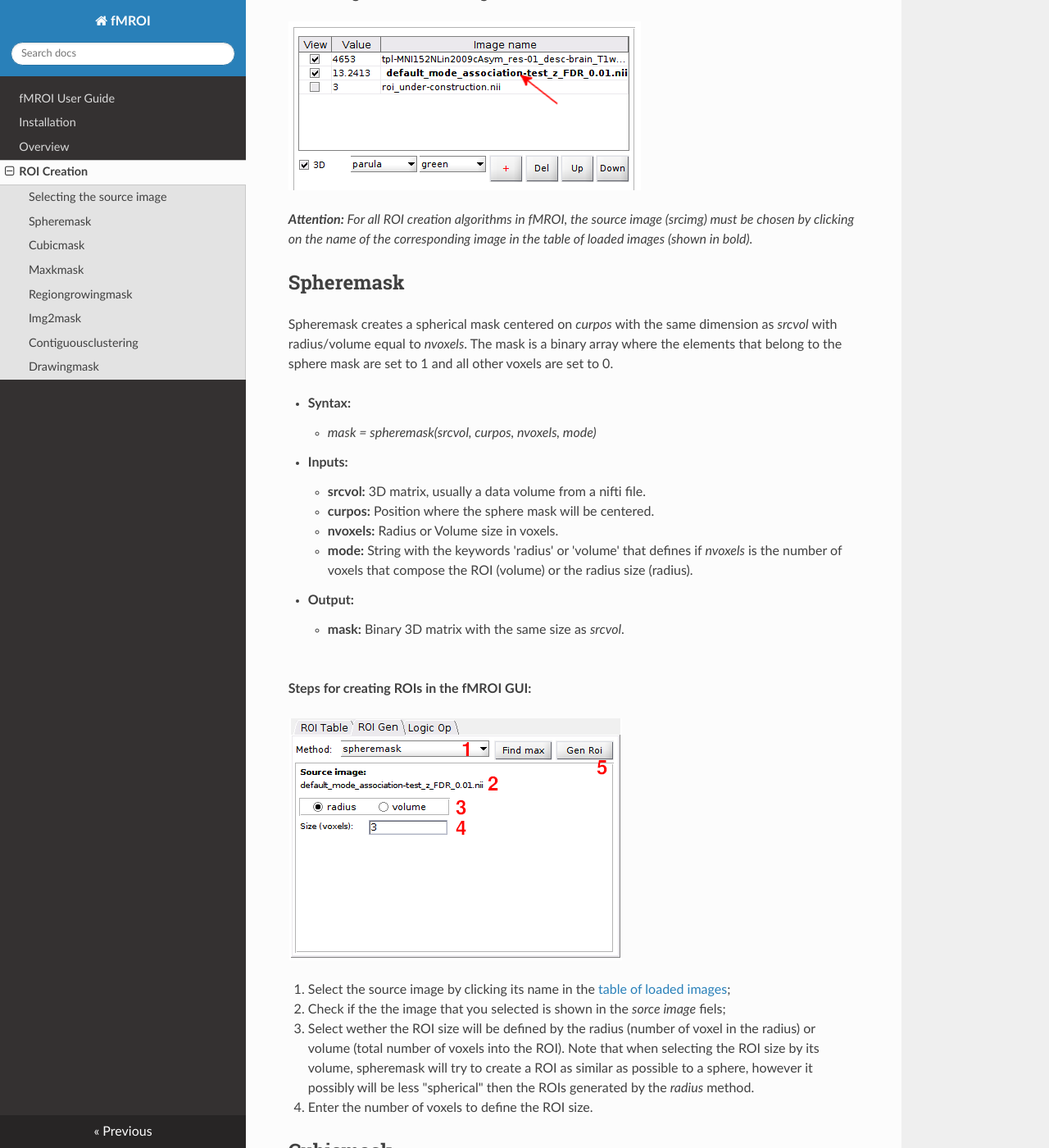
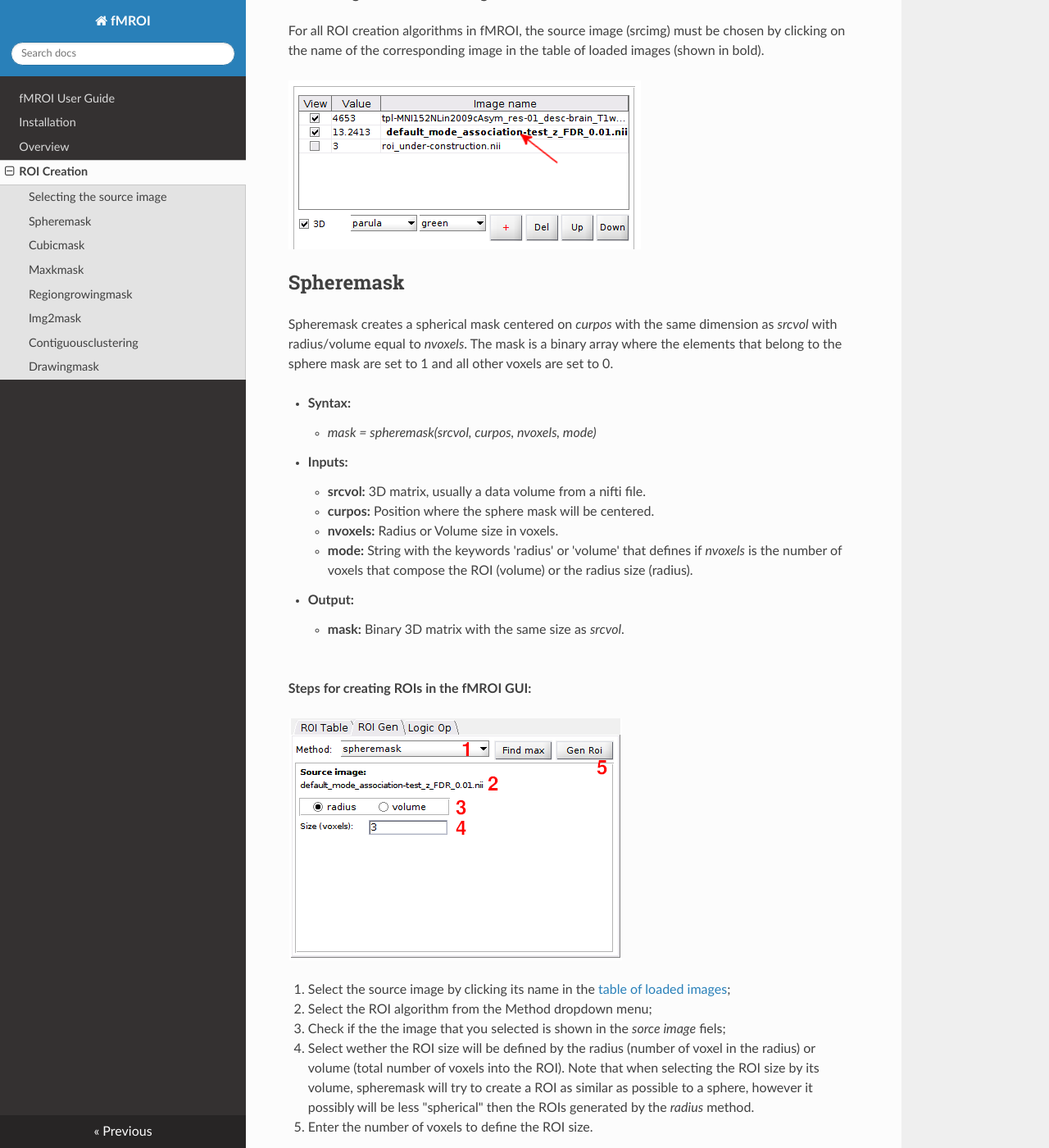
Before and after one commit to proactionlab/fmroi-docs, an MkDocs documentation site: the page built from docs/roi_creation.md, in a window 1280 px wide and 1400 px high, scrolled down 508 px. Shown: the whole window at 82% size. Built offline with MkDocs 1.6.1, drawn with Linux system fonts in a browser that asks for light colours; nearby versions of some CDN libraries.

Commit message:
update roi creation page

```diff
--- a/docs/roi_creation.md
+++ b/docs/roi_creation.md
@@ -17,9 +17,9 @@ fMROI provides a user-friendly interface for creating and manipulating ROIs. In
 
 ### Selecting the source image
 
+For all ROI creation algorithms in fMROI, the source image (srcimg) must be chosen by clicking on the name of the corresponding image in the table of loaded images (shown in bold).
+
 ![Selecting the source image](img/select_srcimg.png)
-
-***Attention:** For all ROI creation algorithms in fMROI, the source image (srcimg) must be chosen by clicking on the name of the corresponding image in the table of loaded images (shown in bold).*
 
 
 Spheremask
@@ -48,7 +48,8 @@ Spheremask creates a spherical mask centered on *curpos* with the same dimension
 
 ![Selecting the source image](img/roigen/spheremask.png)
 
-1. Select the source image by clicking its name in the [table of loaded images](#selecting-the-source-image);
+0. Select the source image by clicking its name in the [table of loaded images](#selecting-the-source-image);
+1. Select the ROI algorithm from the Method dropdown menu;
 2. Check if the the image that you selected is shown in the *sorce image* fiels;
 3. Select wether the ROI size will be defined by the radius (number of voxel in the radius) or volume (total number of voxels into the ROI). Note that when selecting the ROI size by its volume, spheremask will try to create a ROI as similar as possible to a sphere, however it possibly will be less "spherical" then the ROIs generated by the *radius* method.
 4. Enter the number of voxels to define the ROI size.
```
